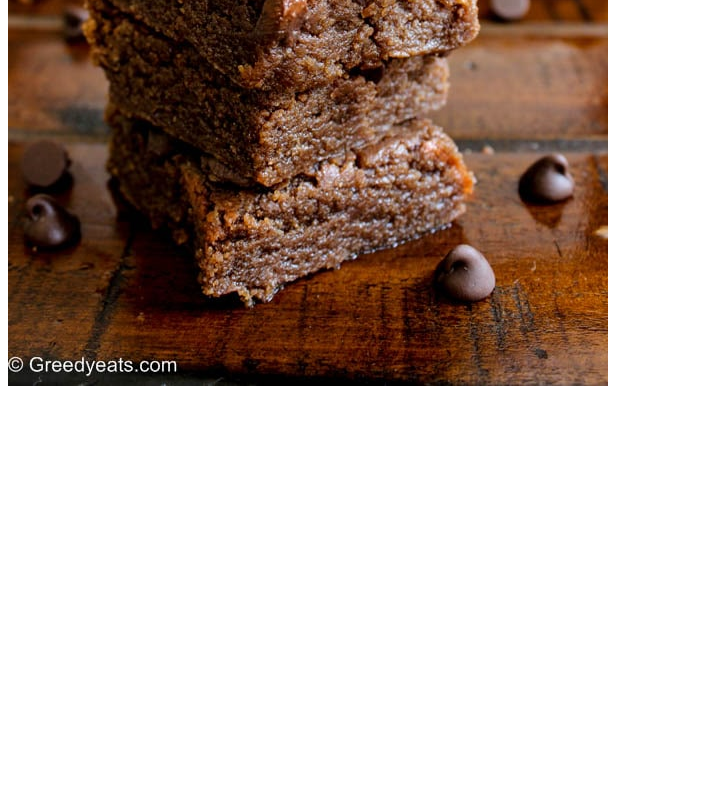
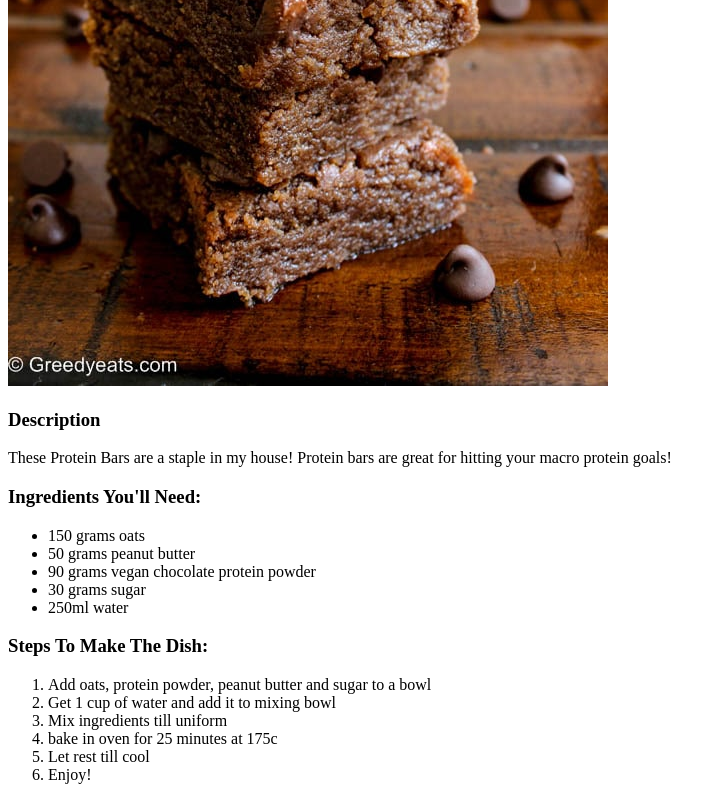
Before and after one commit to JustiniLinguini/odin-recipes, a plain HTML site: page recipes/protein-bar.html in a window 1280 px wide. Shown: the part 594-1394 px from the top of the page, without its empty margins (0-725 px from the left). Before the commit the page ends 992 px from the top, so only its background shows below. Drawn offline with Linux system fonts and the light colour scheme.

Commit message:
Flesh out protein bar description

```diff
--- a/recipes/protein-bar.html
+++ b/recipes/protein-bar.html
@@ -9,5 +9,25 @@
 <body>
     <h1>Hearty Protein Bars In Just 30 Minutes!</h1>
     <img src="../images/Vegan-oatmeal-bars-recipe.jpg" alt="A picture of my moist protein bars!">
+    <h3>Description</h3>
+    <p>These Protein Bars are a staple in my house!
+        Protein bars are great for hitting your macro protein goals!
+    </p>
+    <h3>Ingredients You'll Need:</h3>
+    <ul>
+        <li>150 grams oats</li>
+        <li>50 grams peanut butter</li>
+        <li>90 grams vegan chocolate protein powder</li>
+        <li>30 grams sugar</li>
+        <li>250ml water</li>
+    </ul>
+    <h3>Steps To Make The Dish:</h3>
+    <ol>
+        <li>Add oats, protein powder, peanut butter and sugar to a bowl</li>
+        <li>Get 1 cup of water and add it to mixing bowl</li>
+        <li>Mix ingredients till uniform </li>
+        <li>bake in oven for 25 minutes at 175c</li>
+        <li>Let rest till cool</li>
+        <li>Enjoy!</li>
 </body>
 </html>
```
